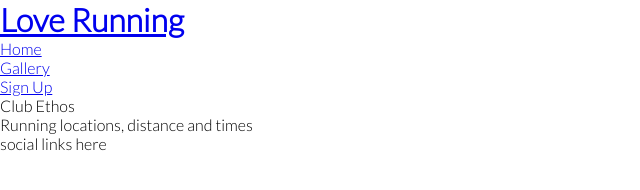
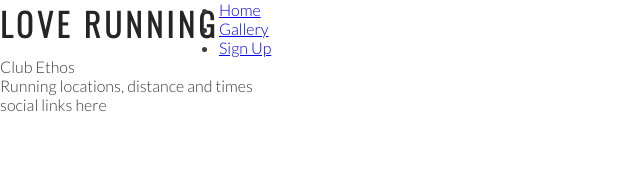
Before and after one commit to shanecoen/Love-running-code-institute, a plain HTML site: page index.html in a window 1280 px wide. Shown: the whole page, without its empty margins (0-640 px from the left). Drawn offline with nearby package versions, Linux system fonts and the light colour scheme.

Commit message:
add styles for headings and logos

```diff
--- a/assets/css/style.css
+++ b/assets/css/style.css
@@ -9,4 +9,19 @@
 body {
     font-family: lato, sans-serif;
     font-weight: 300;
+    color: #3a3a3a;
 }
+
+/* headings and logo */
+
+h1, h2 {
+    font-family: oswald, sans-serif;
+    text-transform: uppercase;
+    letter-spacing: 4px;
+    color: #252525;
+}
+
+#logo {
+    float: left;
+    font-size: 200%;
+}
--- a/index.html
+++ b/index.html
@@ -14,7 +14,7 @@
 <body>
     <header>
         <a href="index.html">
-            <h1>Love Running</h1>
+            <h1 id="logo">Love Running</h1>
         </a>
         <nav>
             <ul>
```
